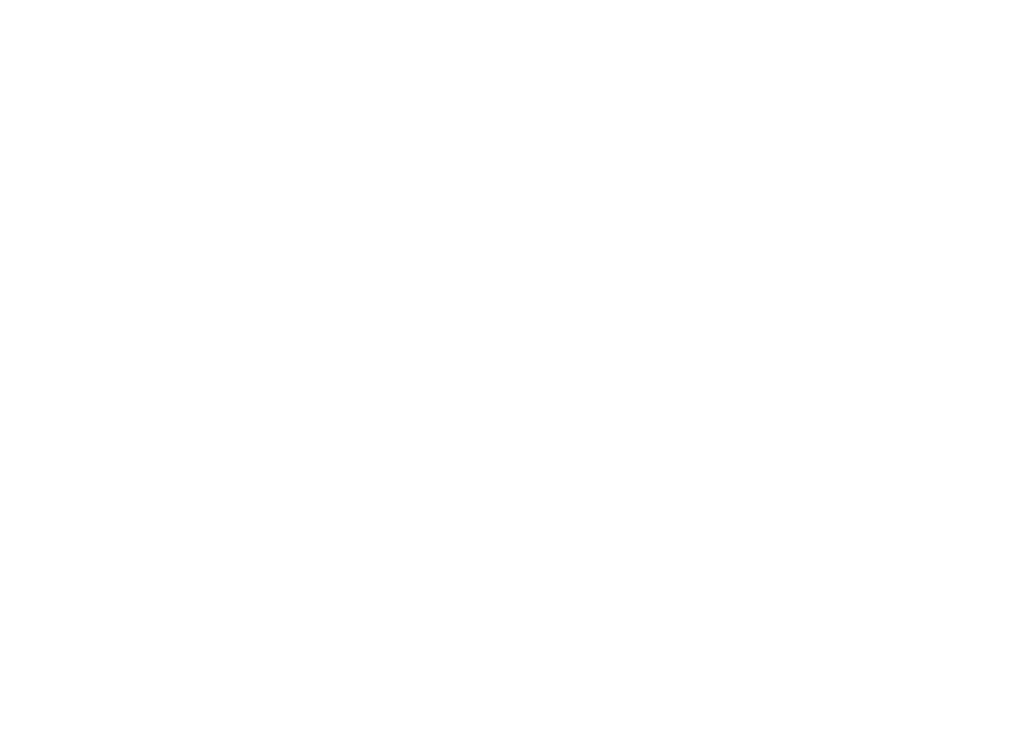
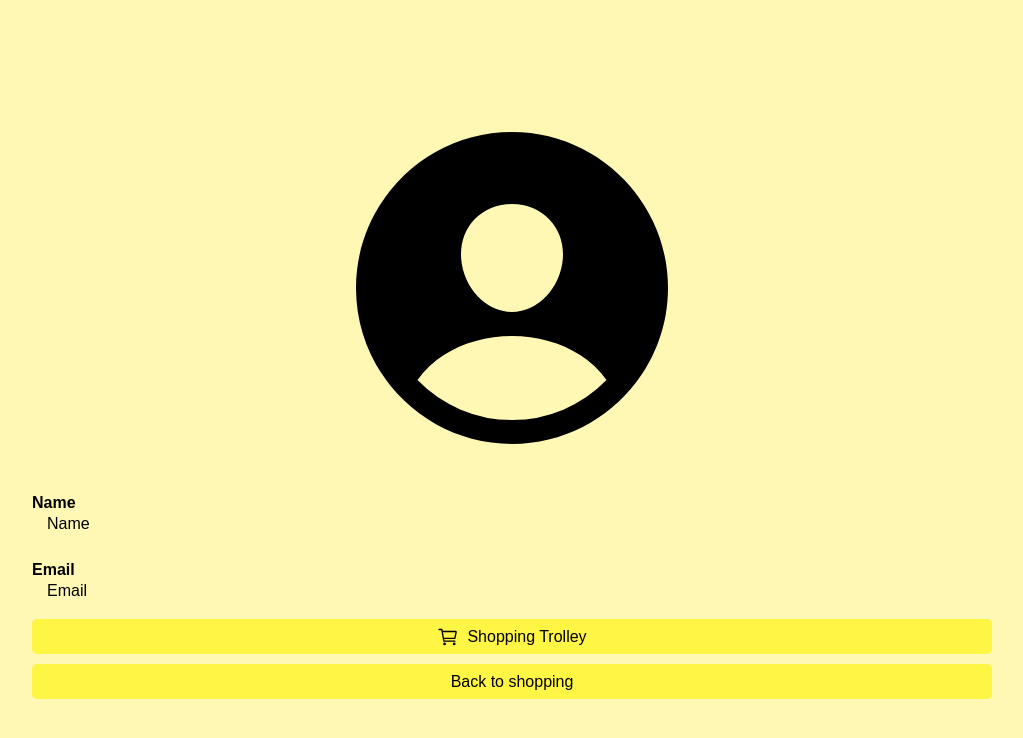
Before and after one commit to AkoruuDev/TechShop.uu-front, a React (Create React App) app: page /profile in a window 1280 px wide. Before the commit this address had no page. Shown: the top 738 px of the page, without its empty margins (128-1151 px from the left). Built offline with nearby package versions, Linux system fonts and the light colour scheme.

Commit message:
STYLE [Profile]: Create profile page and stylize

```diff
--- a/src/App.js
+++ b/src/App.js
@@ -12,6 +12,7 @@ import SignUp from "./pages/log/SignUp";
 
 // admin
 import NewItem from "./pages/admin/NewItem";
+import Profile from "./pages/contents/Profile";
 
 export default function App() {
     return (
@@ -25,6 +26,7 @@ export default function App() {
                     <Route path="/" element={ < Home /> } />
                     <Route path="/shopping-trolley" element={ < ShoppingTrolley /> } />
                     <Route path="/checkout" element={ < Checkout /> } />
+                    <Route path="/profile" element={ < Profile /> } />
 
                     <Route path="/:admin/new-item" element={ < NewItem /> } />
                 </Routes>
--- /dev/null
+++ b/src/pages/contents/Profile.js
@@ -0,0 +1,84 @@
+import profile from "../../assets/profile.svg";
+import cart from "../../assets/cart.svg";
+import styled from "styled-components";
+import { useNavigate } from "react-router-dom";
+import { useContext } from "react";
+import { AuthContext } from "../../provider/auth";
+
+export default function Profile() {
+    const navigate = useNavigate();
+    const { user } = useContext(AuthContext);
+
+    console.log(user);
+
+    return(
+        <Container>
+            <img src={profile} alt="profile" />
+            <Info>
+                <h1>Name</h1>
+                <p>{'Name'}</p>
+            </Info>
+            <Info>
+                <h1>Email</h1>
+                <p>{'Email'}</p>
+            </Info>
+            <Button onClick={() => {navigate('/shopping-trolley')}}>
+                <img src={cart} alt='cart' />
+                Shopping Trolley
+            </Button>
+            <Button onClick={() => {navigate('/')}}>Back to shopping</Button>
+        </Container>
+    )
+}
+
+const Container = styled.div`
+    width: 100vw;
+    height: 100vh;
+    background-color: #FFF8B5;
+
+    display: flex;
+    flex-direction: column;
+    align-items: center;
+    justify-content: center;
+
+    & img {
+        width: 30vw;
+    }
+`
+
+const Info = styled.div`
+    width: 75vw;
+    margin: 15px;
+
+    & h1 {
+        font-weight: 700;
+    }
+
+    & p {
+        padding-top: 5px;
+        padding-left: 15px;
+    }
+`
+
+const Button = styled.div`
+    width: 75vw;
+    height: 35px;
+    border-radius: 5px;
+    background-color: #FFF544;
+    margin: 5px 8px;
+
+    display: flex;
+    flex-direction: row;
+    align-items: center;
+    justify-content: center;
+    cursor: pointer;
+
+    & img {
+        margin-right: 8px;
+        width: 22px;
+    }
+
+    &:hover {
+        font-weight: 700;
+    }
+`
```
Also changed, not shown: src/components/ProfileIcon.js (renamed from src/components/Profile.js, +6 -4 lines).
